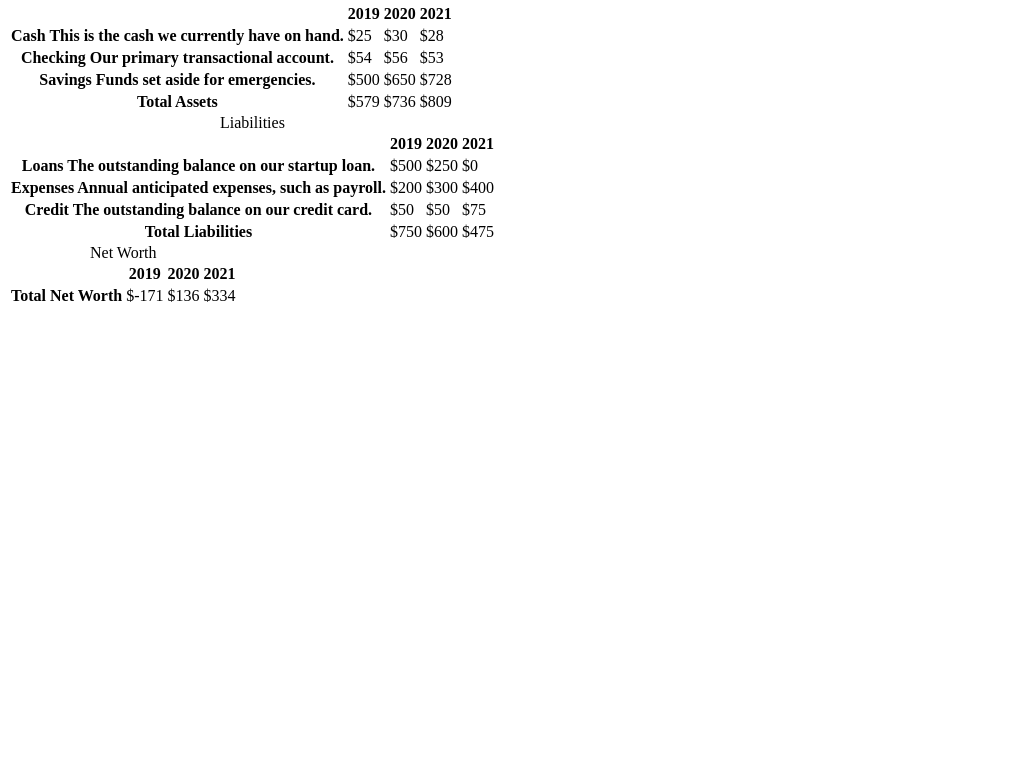
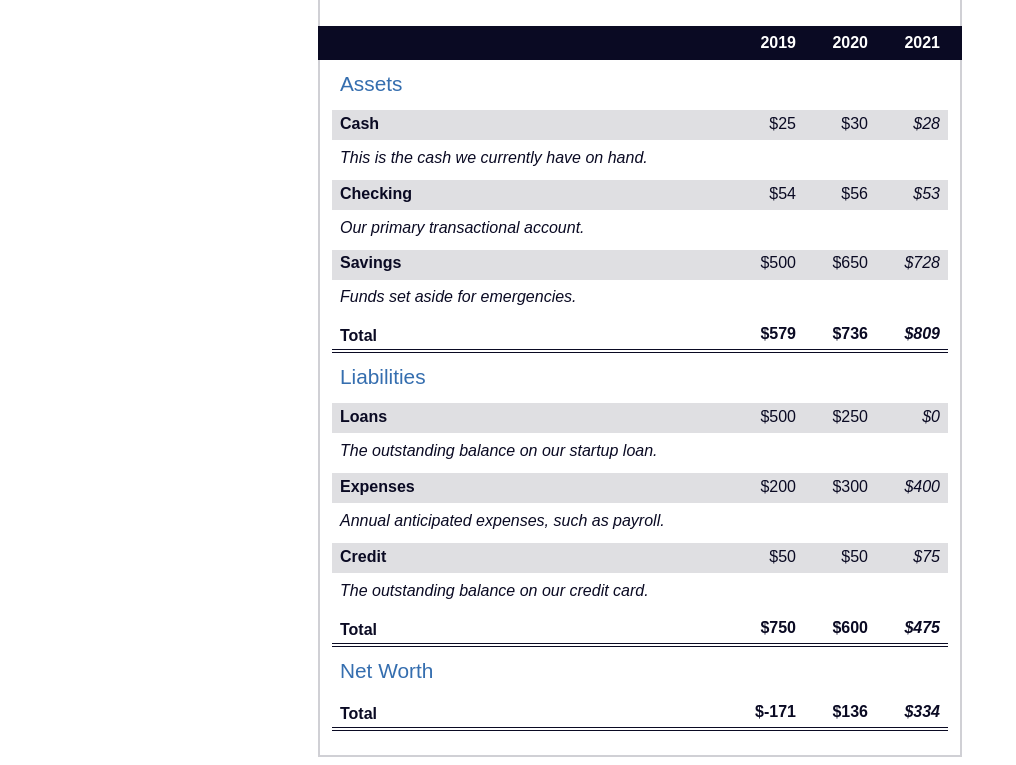
Before and after one commit to LiecardoAntonio/FCCPseudoSelectorCouse, a plain HTML site: page index.html in a window 1280 px wide. Shown: the part 101-866 px from the top of the page, without its empty margins (0-1016 px from the left). Before the commit the page ends 800 px from the top, so only its background shows below. Drawn offline with Linux system fonts and the light colour scheme.

Commit message:
complete

```diff
--- a/index.html
+++ b/index.html
@@ -3,7 +3,8 @@
   <head>
     <meta charset="UTF-8">
     <meta name="viewport" content="width=device-width, initial-scale=1.0">
-  <title>Document</title>
+    <title>Balance Sheet</title>
+    <link rel="stylesheet" href="./styles.css">
   </head>
   <body>
     <main>
@@ -14,28 +15,20 @@
             <span>Balance Sheet</span>
           </span>
         </h1>
-
         <div id="years" aria-hidden="true">
           <span class="year">2019</span>
           <span class="year">2020</span>
           <span class="year">2021</span>
         </div>
-
         <div class="table-wrap">
-        <table >
+          <table>
             <caption>Assets</caption>
             <thead>
               <tr>
                 <td></td>
-              <th>
-                <span class="sr-only year">2019</span>
-              </th>
-              <th>
-                <span class="sr-only year">2020</span>
-              </th>
-              <th class="current">
-                <span class="current">2021</span>
-              </th>
+                <th><span class="sr-only year">2019</span></th>
+                <th><span class="sr-only year">2020</span></th>
+                <th class="current"><span class="sr-only year">2021</span></th>
               </tr>
             </thead>
             <tbody>
@@ -43,7 +36,7 @@
                 <th>Cash <span class="description">This is the cash we currently have on hand.</span></th>
                 <td>$25</td>
                 <td>$30</td>
-              <td class+"current">$28</td>
+                <td class="current">$28</td>
               </tr>
               <tr class="data">
                 <th>Checking <span class="description">Our primary transactional account.</span></th>
@@ -65,21 +58,14 @@
               </tr>
             </tbody>
           </table>
-
           <table>
             <caption>Liabilities</caption>
             <thead>
               <tr>
               <td></td>
-                <th>
-                  <span class="sr-only">2019</span>
-                </th>
-                <th>
-                  <span class="sr-only">2020</span>
-                </th>
-                <th>
-                  <span class="sr-only">2021</span>
-                </th>
+              <th><span class="sr-only">2019</span></th>
+              <th><span class="sr-only">2020</span></th>
+              <th><span class="sr-only">2021</span></th>
               </tr>
             </thead>
             <tbody>
@@ -109,7 +95,6 @@
               </tr>
             </tbody>
           </table>
-
           <table>
             <caption>Net Worth</caption>
             <thead>
@@ -122,7 +107,7 @@
             </thead>
             <tbody>
               <tr class="total">
-              <th>Total <span class="sr-only">Net Worth<span></th>
+                <th>Total <span class="sr-only">Net Worth</span></th>
                 <td>$-171</td>
                 <td>$136</td>
                 <td class="current">$334</td>
@@ -130,7 +115,6 @@
             </tbody>
           </table>
         </div>
-
       </section>
     </main>
   </body>
--- a/styles.css
+++ b/styles.css
@@ -1,4 +1,4 @@
-span[class~="sr-only"] { /*!important bakalan bikin si style gabisa di overwrite kalau misalkan ada code dibawah yang mau ngubah lagi*/
+span[class~="sr-only"] {
   border: 0 !important;
   clip: rect(1px, 1px, 1px, 1px) !important;
   clip-path: inset(50%) !important;
@@ -32,7 +32,7 @@ h1 .flex {
   gap: 1rem;
 }
 
-h1 .flex span:first-of-type { /*Dia bakal target si AcmeWidgetCorp karena sebenernya dia elemen h1 yang pertama (dia jadi dibawah karena si h1.flex pake flex-direction column-reverse*/
+h1 .flex span:first-of-type {
   font-size: 0.7em;
 }
 
@@ -54,7 +54,7 @@ section {
   top: 0;
   background: #0a0a23;
   color: #fff;
-  padding: 0.5rem calc(1.25rem + 2px) 0.5rem 0; /*function calc bisa ngitungin buat kita ukurannya*/
+  padding: 0.5rem calc(1.25rem + 2px) 0.5rem 0;
   margin: 0 -2px;
 }
 
@@ -68,27 +68,13 @@ section {
   padding: 0 0.75rem 1.5rem 0.75rem;
 }
 
-span:not(.sr-only) { /*karena selector span diatas udah dikasih !important ini selector sebenernya bisa diganti ke span aja*/
-  font-weight: normal;
-}
-
-/*span {
-  font-weight: normal;
-}*/
-
 table {
-  border-collapse: collapse; /*Ini bikin border-border yang ada untuk setiap cell yang gaada isinya dicollapse aja untuk liat coba kasih border ke selector (tr>*) */
+  border-collapse: collapse;
   border: 0;
   width: 100%;
   position: relative;
   margin-top: 3rem;
 }
-
-/*
-tr>* {
-  border: 1px solid black;
-}
-*/
 
 table caption {
   color: #356eaf;
@@ -110,8 +96,13 @@ tbody th {
 }
 
 tr[class="total"] {
+  border-bottom: 4px double #0a0a23;
   font-weight: bold;
-  border-bottom: 4px double #0a0a23;
+}
+
+tr[class="total"] th {
+  text-align: left;
+  padding: 0.5rem 0 0.25rem 0.5rem;
 }
 
 tr.total td {
@@ -119,8 +110,42 @@ tr.total td {
   padding: 0 0.25rem;
 }
 
-/*The key difference between tr[class="total"] and tr.total is that the first will select tr elements where the only class is total. The second will select tr elements where the class includes total.*/
-
-tr.total td:nth-of-type(3) { /*select td ke-3 yang ada di dalam tr.total*/
+tr.total td:nth-of-type(3) {
   padding-right: 0.5rem;
 }
+
+tr.total:hover {
+  background-color: #99c9ff;
+}
+
+td.current {
+  font-style: italic;
+}
+
+tr.data {
+  background-image: linear-gradient(to bottom, #dfdfe2 1.845rem, white 1.845rem);
+}
+
+tr.data th {
+  text-align: left;
+  padding-top: 0.3rem;
+  padding-left: 0.5rem;
+}
+
+tr.data th .description {
+  display: block;
+  font-weight: normal;
+  font-style: italic;
+  padding: 1rem 0 0.75rem;
+  margin-right: -13.5rem;
+}
+
+tr.data td {
+  vertical-align: top;
+  padding: 0.3rem 0.25rem 0;
+  text-align: right;
+}
+
+tr.data td:last-of-type {
+  padding-right: 0.5rem;
+}
```
Lines whose indentation alone changed are shown as unchanged.
